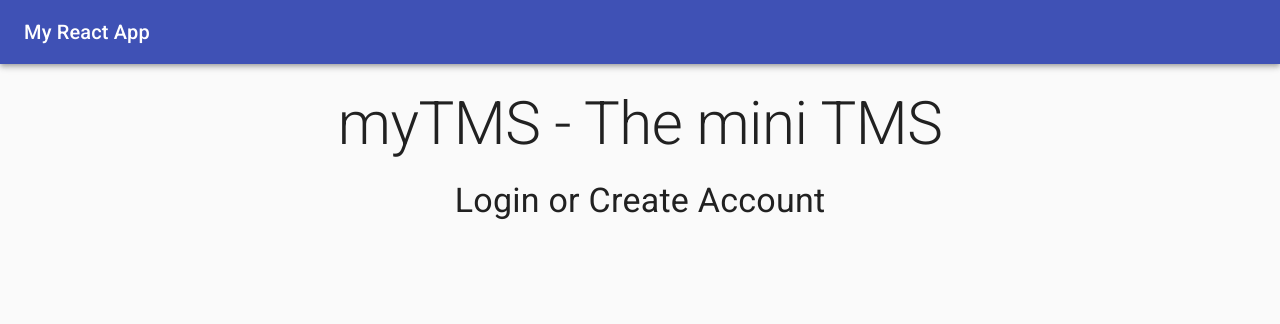
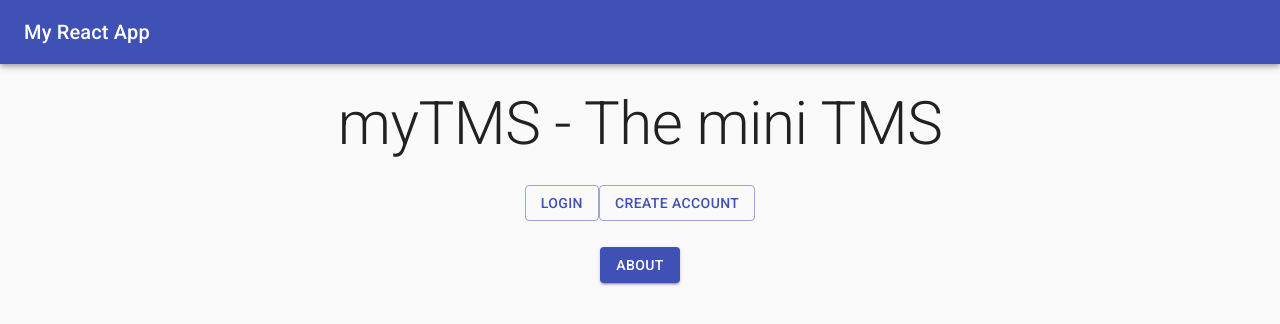
Before and after one commit to SaundersEddie/mytms, a React (Create React App) app: page / in a window 1280 px wide. Shown: the top 324 px of the page. Built offline with nearby package versions, Linux system fonts and the light colour scheme.

Commit message:
Added material UI buttons on home page

```diff
--- a/src/pages/Home.js
+++ b/src/pages/Home.js
@@ -2,7 +2,7 @@
 // in the navbar, we should have an about option so the user can see which version we're running and build date
 
 import React from "react";
-import { Typography } from "@material-ui/core";
+import { Typography, Button } from "@material-ui/core";
 
 const Home = () => {
 return (
@@ -13,8 +13,14 @@ return (
     <br/>
 
     <Typography variant="h4" align="center">
-        Login or Create Account
+        <Button variant="outlined" color="primary">Login</Button>
+        <Button variant="outlined" color="primary">Create Account</Button>
     </Typography>
+    <br/>
+    <Typography variant="h4" align="center">
+        <Button align="center" variant="contained" color="primary">About</Button>
+    </Typography>
+
     </>
     )
 }
```
